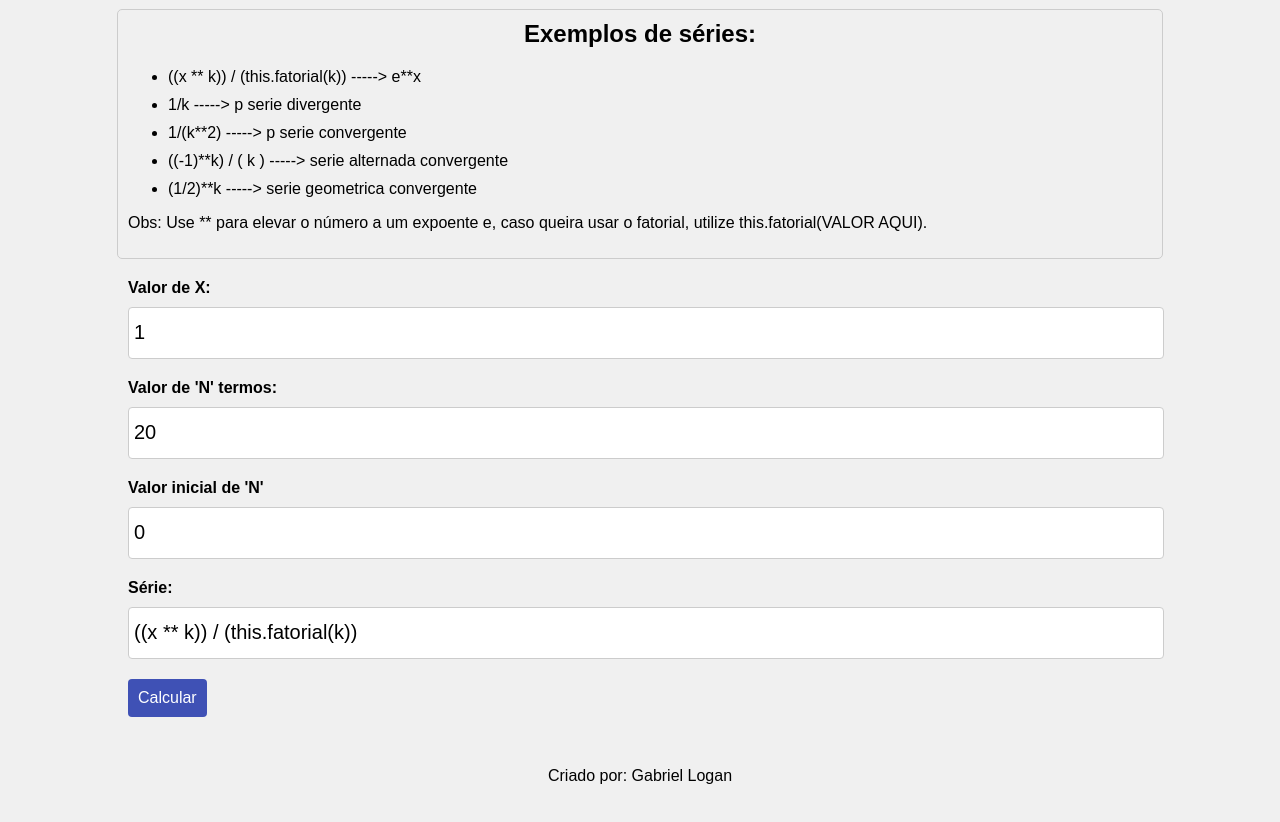
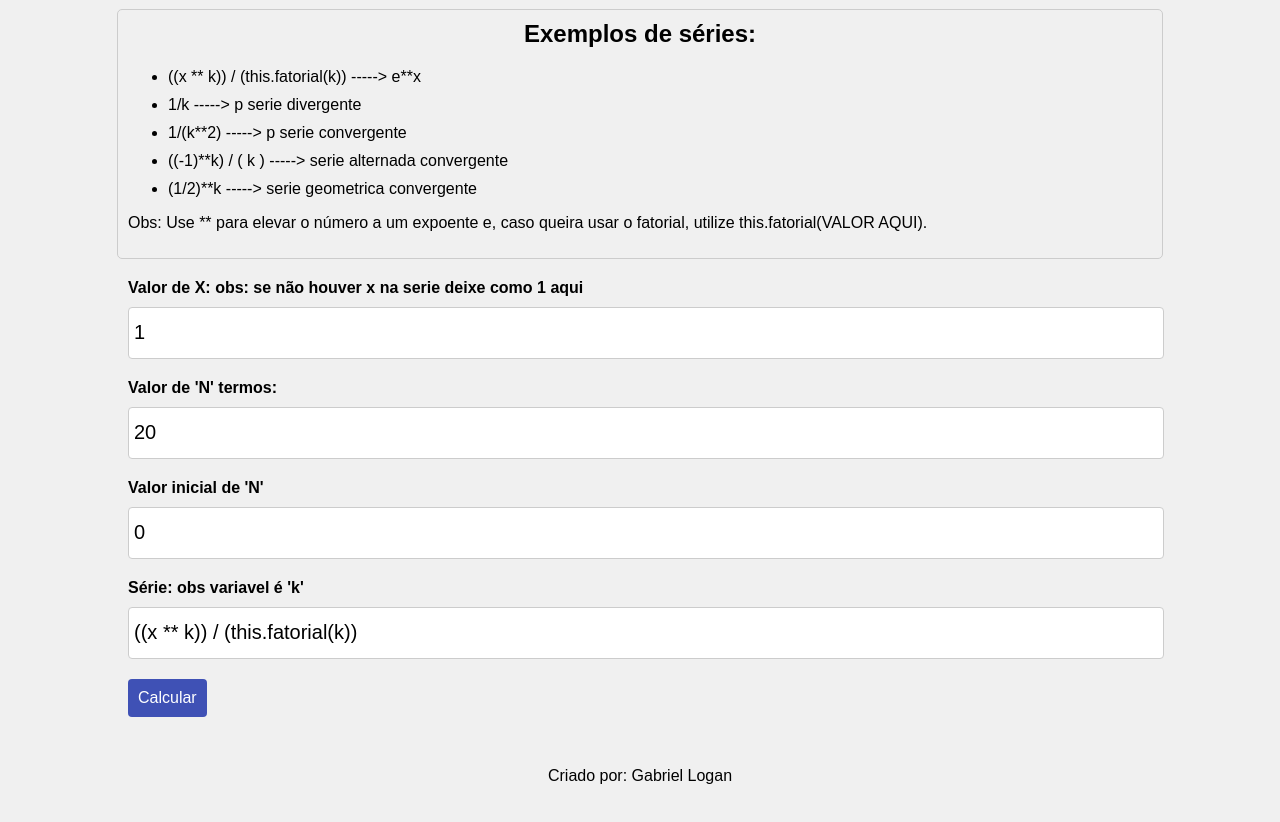
Before and after one commit to gabriel-logan/CalculadoraDeSomatorio, a plain HTML site: page index.html in a window 1280 px wide. Shown: the part 78-900 px from the top of the page. Drawn offline with Linux system fonts and the light colour scheme.

Commit message:
Update index.html

```diff
--- a/index.html
+++ b/index.html
@@ -28,7 +28,7 @@
 
         <form>
             <div class="form-group">
-                <label for="x">Valor de X:</label>
+                <label for="x">Valor de X: obs: se não houver x na serie deixe como 1 aqui</label>
                 <input type="number" id="x" name="x" value="1" placeholder="Digite o valor de x">
             </div>
 
@@ -43,7 +43,7 @@
             </div>
 
             <div class="form-group">
-                <label for="serie">Série:</label>
+                <label for="serie">Série: obs variavel é 'k'</label>
                 <input type="text" id="serie" name="serie" value="((x ** k)) / (this.fatorial(k))" placeholder="Escreva a série aqui">
             </div>
 
```
